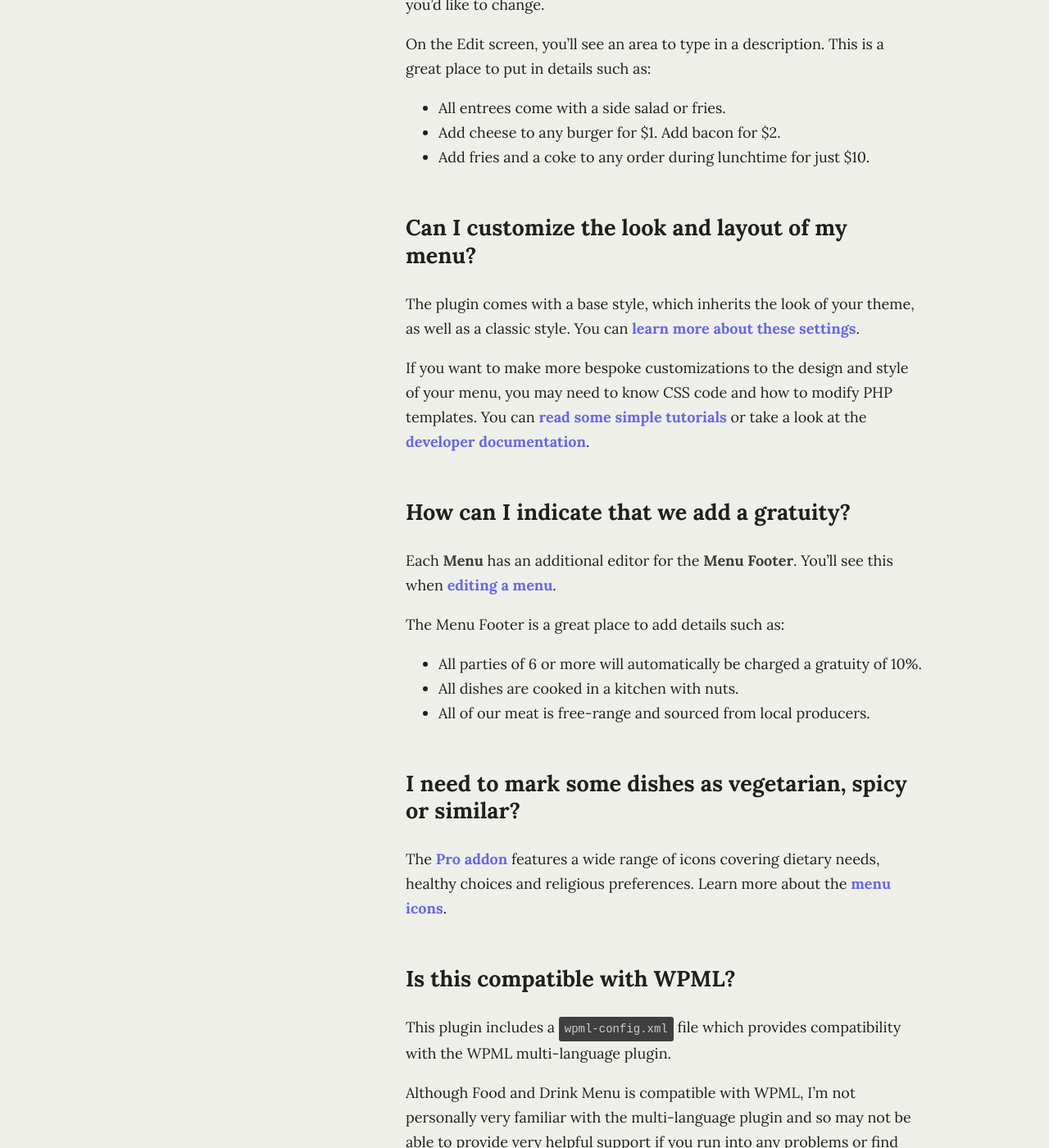
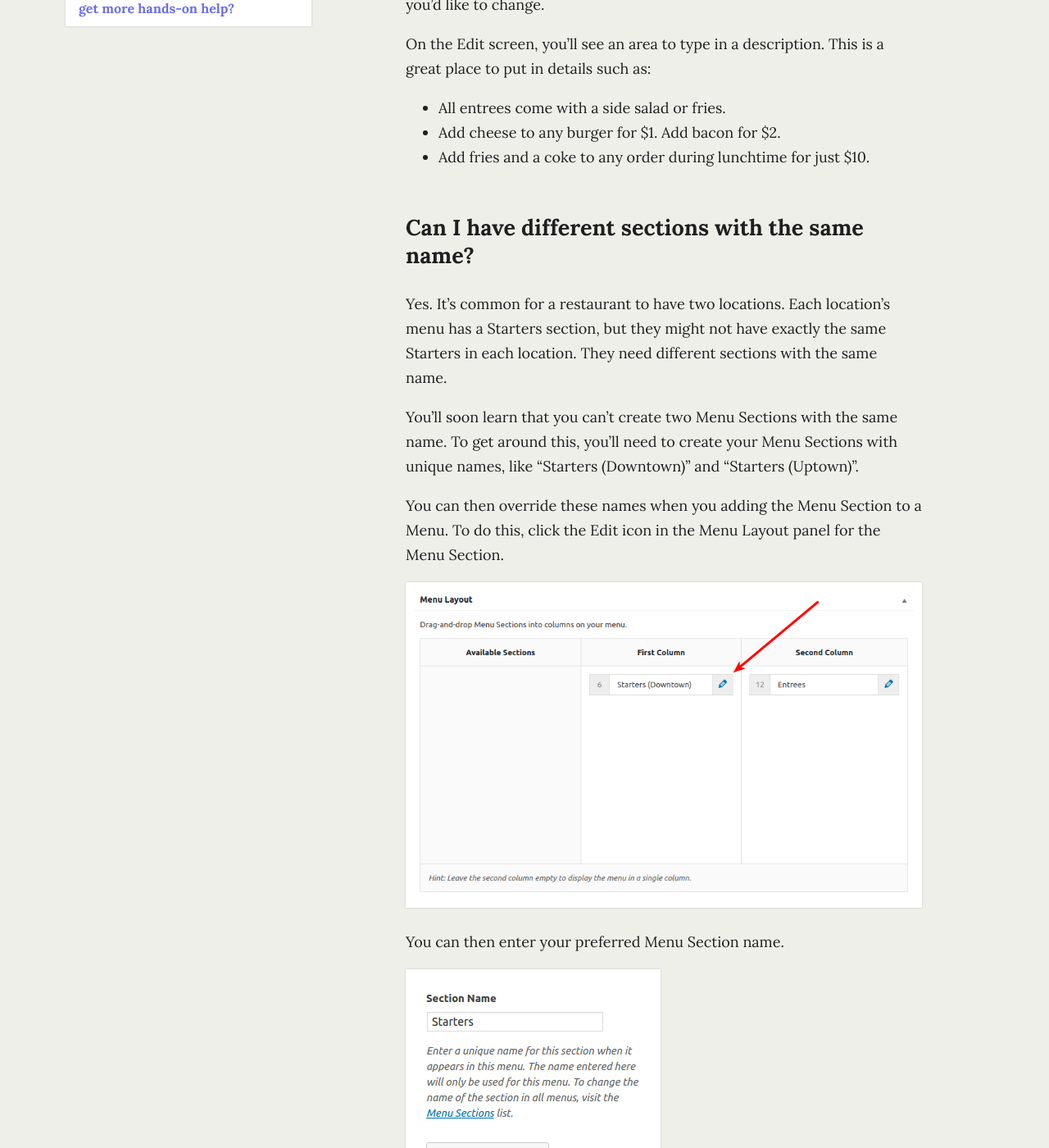
Before and after one commit to NateWr/docs-themeofthecrop, a Jekyll site: the page built from plugins/food-and-drink-menu/user/faq.md, in a window 1280 px wide and 1400 px high, scrolled down 1828 px. Shown: the whole window at 82% size. Built offline with Jekyll 4.4.1, drawn with Linux system fonts in a browser that asks for light colours; some of the changed text lies outside the part shown.

Commit message:
Update docs for fdm v1.5 and fdmp v1.4

```diff
--- a/plugins/food-and-drink-menu/user/faq.md
+++ b/plugins/food-and-drink-menu/user/faq.md
@@ -40,9 +40,27 @@
 - Add cheese to any burger for $1. Add bacon for $2.
 - Add fries and a coke to any order during lunchtime for just $10.
 
+## <a name="duplicate-section-names"></a> Can I have different sections with the same name?
+
+Yes. It's common for a restaurant to have two locations. Each location's menu has a Starters section, but they might not have exactly the same Starters in each location. They need different sections with the same name.
+
+You'll soon learn that you can't create two Menu Sections with the same name. To get around this, you'll need to create your Menu Sections with unique names, like "Starters (Downtown)" and "Starters (Uptown)".
+
+You can then override these names when you adding the Menu Section to a Menu. To do this, click the Edit icon in the Menu Layout panel for the Menu Section.
+
+![Screenshot of the Menu Section editing link](/img/{{ page.slug }}/menu-section-name-edit.png)
+
+You can then enter your preferred Menu Section name.
+
+![Screenshot of the Menu Section editing panel](/img/{{ page.slug }}/menu-section-name-panel.png)
+
+This name only applies to this Menu, so different Menus can each have sections with the same name.
+
 ## <a name="customize"></a> Can I customize the look and layout of my menu?
 
 The plugin comes with a base style, which inherits the look of your theme, as well as a classic style. You can [learn more about these settings](advanced/settings).
+
+Since version 1.5 of this plugin,  you can also make use of your theme's [page templates](advanced/page-templates).
 
 If you want to make more bespoke customizations to the design and style of your menu, you may need to know CSS code and how to modify PHP templates. You can [read some simple tutorials](advanced/complex-layouts) or take a look at the [developer documentation](../developer).
 
```
Also changed, not shown: _data/food-and-drink-menu.yml (+9 -0 lines), plugins/food-and-drink-menu/user/advanced/page-templates.md (added, +25 -0 lines), plugins/food-and-drink-menu/user/advanced/quick-price-edit.md (added, +17 -0 lines), plugins/food-and-drink-menu/user/getting-started/create-menu.md (+1 -3 lines), plugins/food-and-drink-menu/user/pro/menu-icons.md (+4 -0 lines), img/food-and-drink-menu/add-menu-item.png, img/food-and-drink-menu/add-menu.png, img/food-and-drink-menu/edit-price-panel.png (added), img/food-and-drink-menu/edit-price.png (added), img/food-and-drink-menu/menu-layout.png, img/food-and-drink-menu/menu-section-name-edit.png (added), img/food-and-drink-menu/menu-section-name-panel.png (added), img/food-and-drink-menu/menu-shortcode.png, img/food-and-drink-menu/page-templates.png (added), 3 more files.
